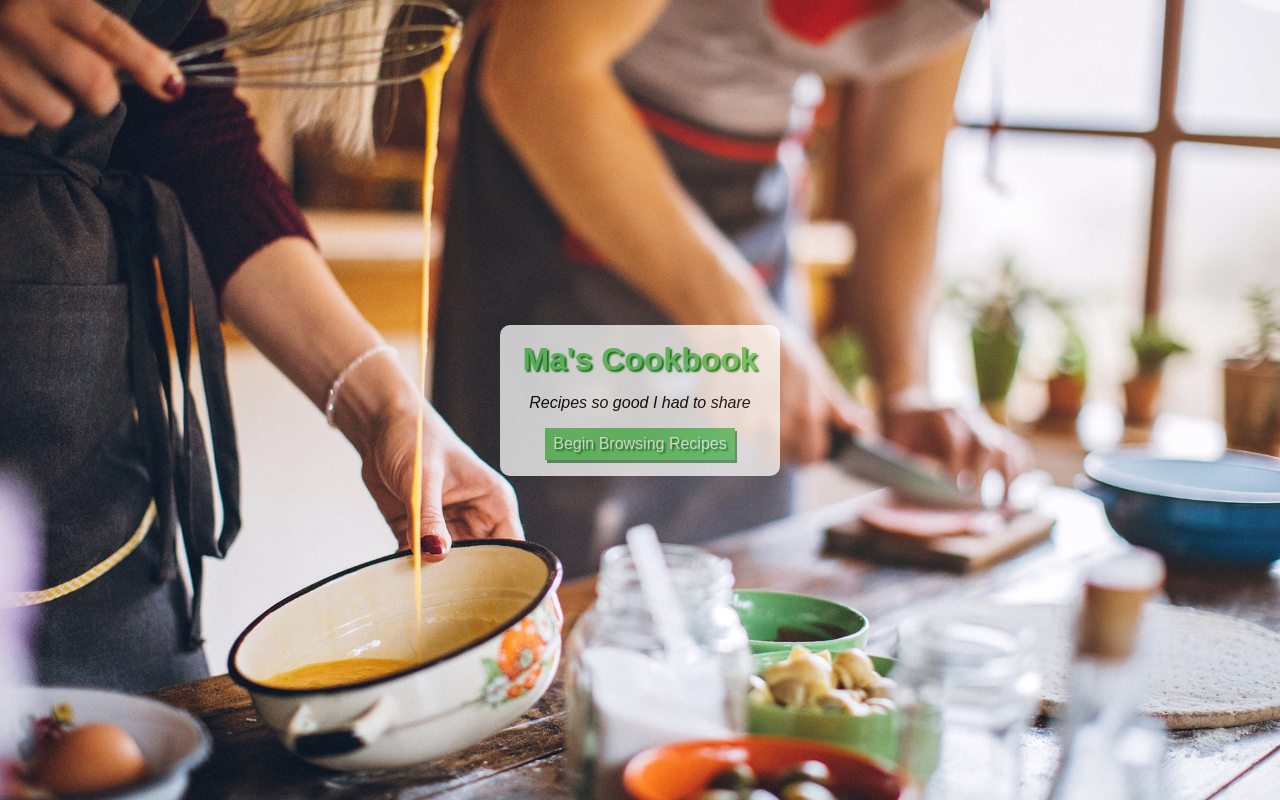
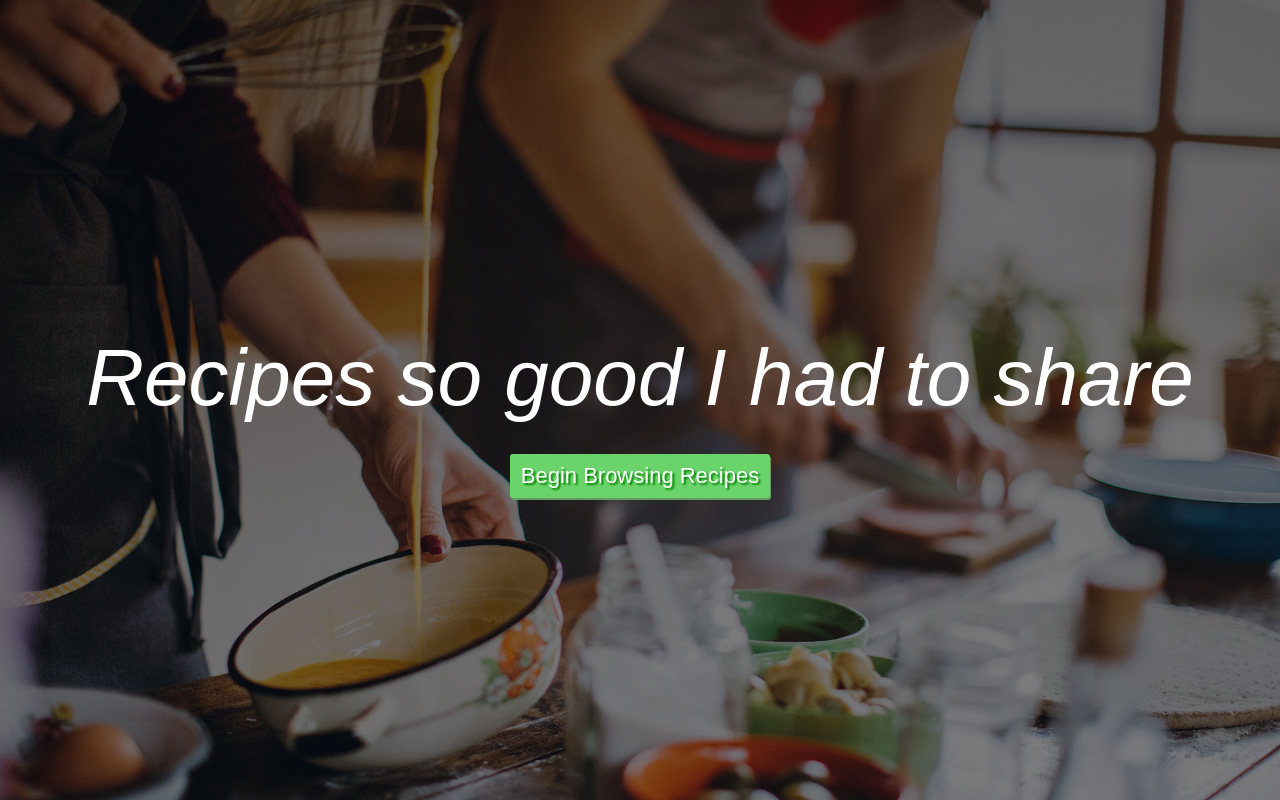
Before and after one commit to seangrant118/recipe-app, a React (Create React App) app in the folder client/: page / in a window 1280 px wide. Built offline with nearby package versions, Linux system fonts and the light colour scheme; no server answers.

Commit message:
landing desktop

```diff
--- a/client/src/components/Landing.js
+++ b/client/src/components/Landing.js
@@ -5,13 +5,14 @@ const Landing = () => {
   return (
     <div className="layout">
       <div className="layout-container">
-        <h1 className="layout-title">Ma's Cookbook</h1>
         <p className="layout-subtitle">Recipes so good I had to share</p>
-        <button className="btn-browse">
-          <a className="a-browse" href="/home">
-            Begin Browsing Recipes
-          </a>
-        </button>
+        <div class="btn-container">
+          <button className="btn-browse">
+            <a className="a-browse" href="/home">
+              Begin Browsing Recipes
+            </a>
+          </button>
+        </div>
       </div>
     </div>
   );
--- a/client/src/components/styles/Landing.css
+++ b/client/src/components/styles/Landing.css
@@ -4,16 +4,12 @@
   justify-content: center;
   height: 100vh;
   width: 100vw;
-  background: url("/images/bg.jpg");
+  background-image: linear-gradient(rgba(0, 0, 0, 0.6), rgba(0, 0, 0, 0.5)),
+    url("/images/bg.jpg");
   background-size: cover;
 }
 .layout-container {
-  background: white;
-  opacity: 75%;
-  border-radius: 10px;
-  padding: 1em 0.75em;
-  text-align: center;
-  width: 17.5rem;
+  position: relative;
 }
 .layout-title {
   margin: 0;
@@ -22,15 +18,25 @@
 }
 
 .layout-subtitle {
-  font-style: italic;
+  font-style: oblique;
+  font-size: 400%;
+  color: white;
+  margin: 30px 0 30px 0;
+}
+
+.btn-container {
+  width: 100%;
+  text-align: center;
 }
 
 .btn-browse {
+  text-align: center;
   border: none;
+  border-radius: 3px;
   background: rgb(106, 212, 106);
-  box-shadow: 2px 3px rgb(101, 155, 101);
+  box-shadow: 1px 2px rgb(101, 155, 101);
   color: white;
-  font-size: 16px;
+  font-size: 110%;
   font-weight: 300;
   line-height: 1;
   padding: 0.5em;
--- a/client/src/styles/base.css
+++ b/client/src/styles/base.css
@@ -5,4 +5,5 @@
 body {
   margin: 0;
   font-family: Arial, Helvetica, sans-serif;
+  font-size: 20px;
 }
```
